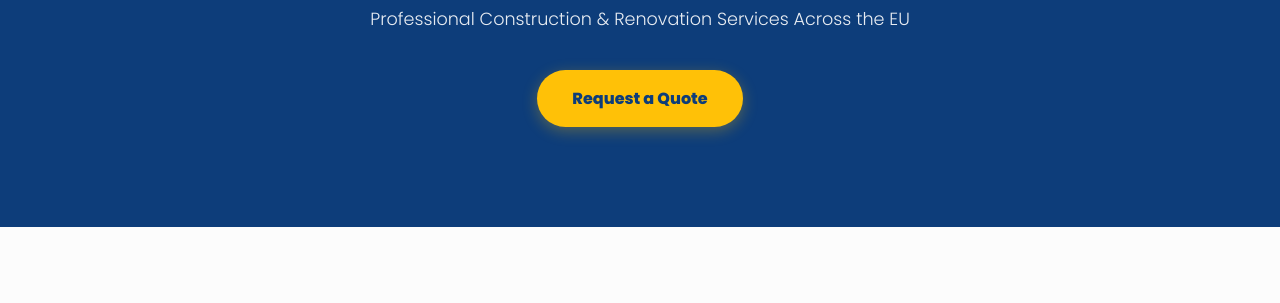
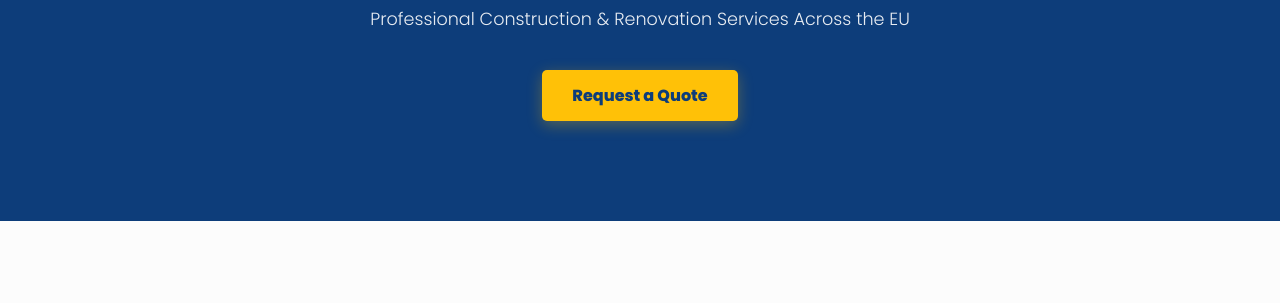
Before and after one commit to datokiki777/d-builder-website, a plain HTML site: page index.html in a window 1280 px wide. Shown: the part 304-607 px from the top of the page. Drawn offline with Linux system fonts and the light colour scheme.

Commit message:
Refactor CSS styles for improved layout and design

```diff
--- a/style.css
+++ b/style.css
@@ -83,8 +83,8 @@ html {
 .quote-btn, .submit-btn {
     background: #ffc107;
     color: #0d3d7a;
-    padding: 15px 35px;
-    border-radius: 50px; /* Rounded pill shape */
+    padding: 12px 30px;
+    border-radius: 5px; /* Rounded pill shape */
     text-decoration: none;
     font-weight: 700;
     display: inline-block;
```
